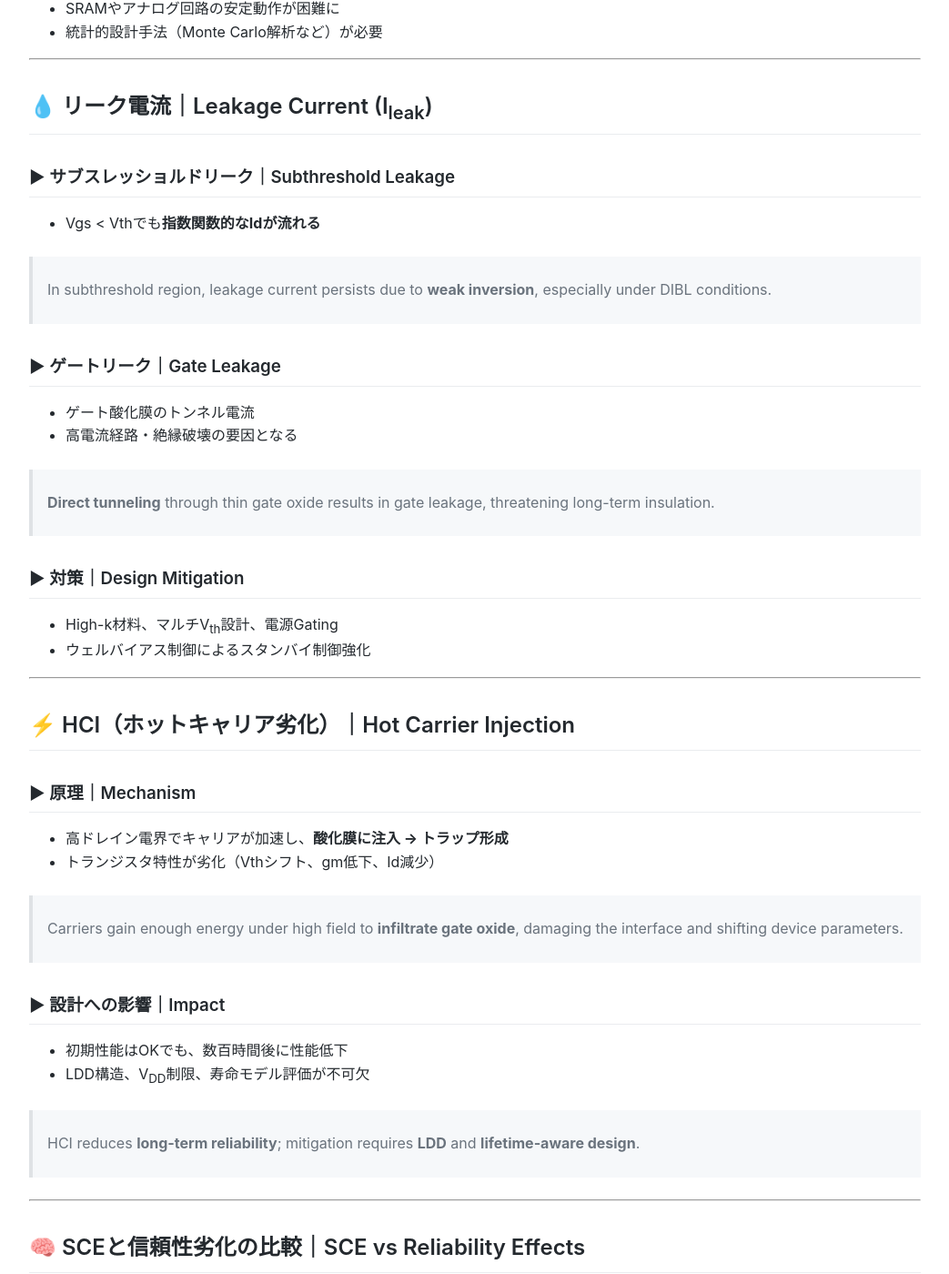
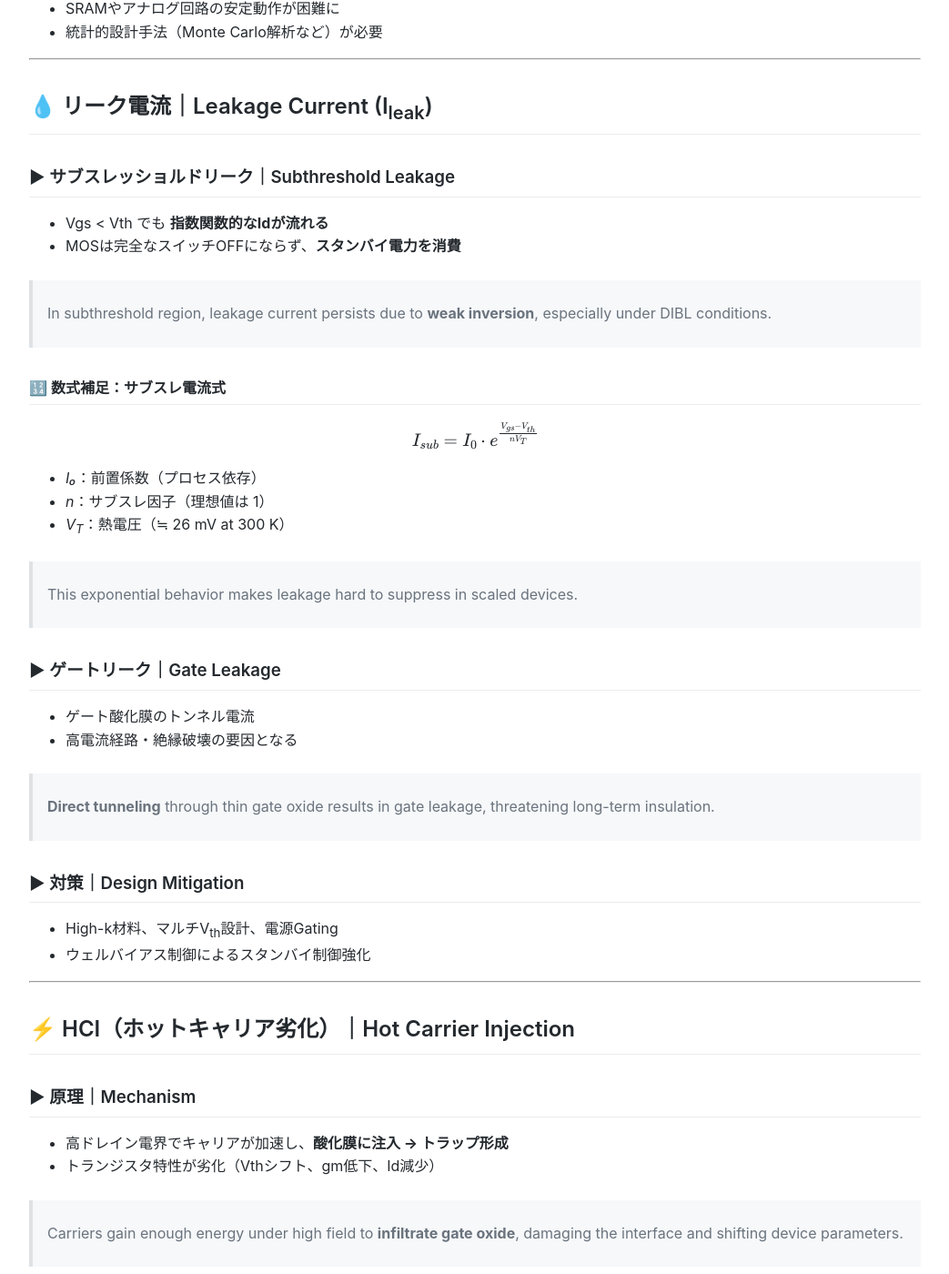
Before and after one commit to Samizo-AITL/Edusemi-v4x, a Jekyll site: the page built from chapter3_process_evolution/3.4_variation_and_reliability.md, in a window 1280 px wide and 1400 px high, scrolled down 2048 px. Shown: the whole window at 91% size, without its empty margins (118-1161 px from the left). Built offline with Jekyll 4.4.1, drawn with Linux system fonts in a browser that asks for light colours; our own code applies the rules of GitHub Pages for plain Markdown files; some of the changed text lies outside the part shown.

Commit message:
Update 3.4_variation_and_reliability.md

```diff
--- a/chapter3_process_evolution/3.4_variation_and_reliability.md
+++ b/chapter3_process_evolution/3.4_variation_and_reliability.md
@@ -65,9 +65,22 @@
 
 ### ▶ サブスレッショルドリーク｜Subthreshold Leakage
 
-- Vgs < Vthでも**指数関数的なIdが流れる**
+- Vgs < Vth でも **指数関数的なIdが流れる**
+- MOSは完全なスイッチOFFにならず、**スタンバイ電力を消費**
 
 > In subthreshold region, leakage current persists due to **weak inversion**, especially under DIBL conditions.
+
+#### 🔢 数式補足：サブスレ電流式
+
+$$
+I_{sub} = I_0 \cdot e^{\frac{V_{gs} - V_{th}}{n V_T}}
+$$
+
+- *I₀*：前置係数（プロセス依存）
+- *n*：サブスレ因子（理想値は 1）
+- *V<sub>T</sub>*：熱電圧（≒ 26 mV at 300 K）
+
+> This exponential behavior makes leakage hard to suppress in scaled devices.
 
 ### ▶ ゲートリーク｜Gate Leakage
 
@@ -92,12 +105,16 @@
 
 > Carriers gain enough energy under high field to **infiltrate gate oxide**, damaging the interface and shifting device parameters.
 
-### ▶ 設計への影響｜Impact
+#### 🔢 数式補足：HCI寿命モデル（簡易表現）
 
-- 初期性能はOKでも、数百時間後に性能低下
-- LDD構造、V<sub>DD</sub>制限、寿命モデル評価が不可欠
+$$
+\Delta V_{th} \propto t^n
+$$
 
-> HCI reduces **long-term reliability**; mitigation requires **LDD** and **lifetime-aware design**.
+- *ΔV<sub>th</sub>*：Vthの変化量（劣化指標）
+- *t*：時間、*n*：0.2〜0.5程度の経験則値（プロセス依存）
+
+> HCI degradation accumulates over time, and lifetime projection requires **stress-based modeling**.
 
 ---
 
@@ -142,5 +159,3 @@
 
 > In Section [3.5](./3.5_summary_and_scope.md), we reflect on why **sky130 and 0.18µm nodes** are suitable for education,
 > based on their structural visibility, design scalability, and manageable physical effects.
-
----
```
